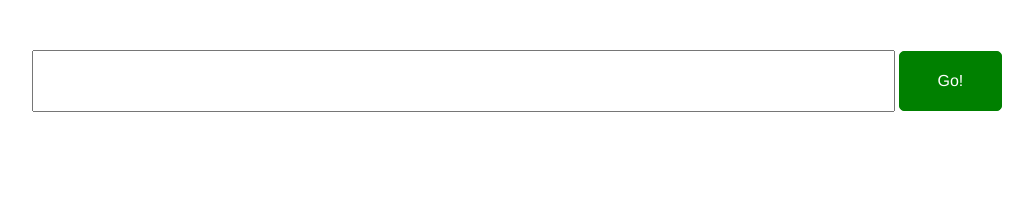
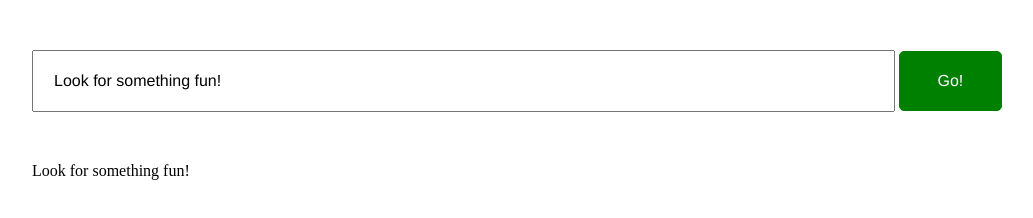
Before and after one commit to mashfir/one-month-js, a plain HTML site: page GiphySearch/index.html in a window 1280 px wide. Both pictures are taken after a click on the button "Go!". Shown: the whole page, without its empty margins (96-1129 px from the left). Drawn offline with Linux system fonts and the light colour scheme.

Commit message:
print input on click

```diff
--- a/GiphySearch/index.html
+++ b/GiphySearch/index.html
@@ -6,7 +6,9 @@
     </head>
     <body>
         <div class="container container-padding50">
-            <input type="text" class="js-userinput container-textinput" />
+
+            <input type="text" class="js-userinput container-textinput" value="Look for something fun!" />
+
             <button class="js-go container-button">Go!</button>
         </div>
         <div class="container container-padding50 js-container">
--- a/GiphySearch/javascript/main.js
+++ b/GiphySearch/javascript/main.js
@@ -0,0 +1,20 @@
+/* 1. grab input */
+
+document.querySelector(".js-go").addEventListener('click', function() {
+
+    var input = document.querySelector('input').value;
+    pushToDOM(input);
+
+});
+
+/* 2. API handling */
+
+
+
+/* 3. show GIFs */
+function pushToDOM(input) {
+
+    var container = document.querySelector(".js-container");
+    container.innerHTML = input;
+
+}
```
